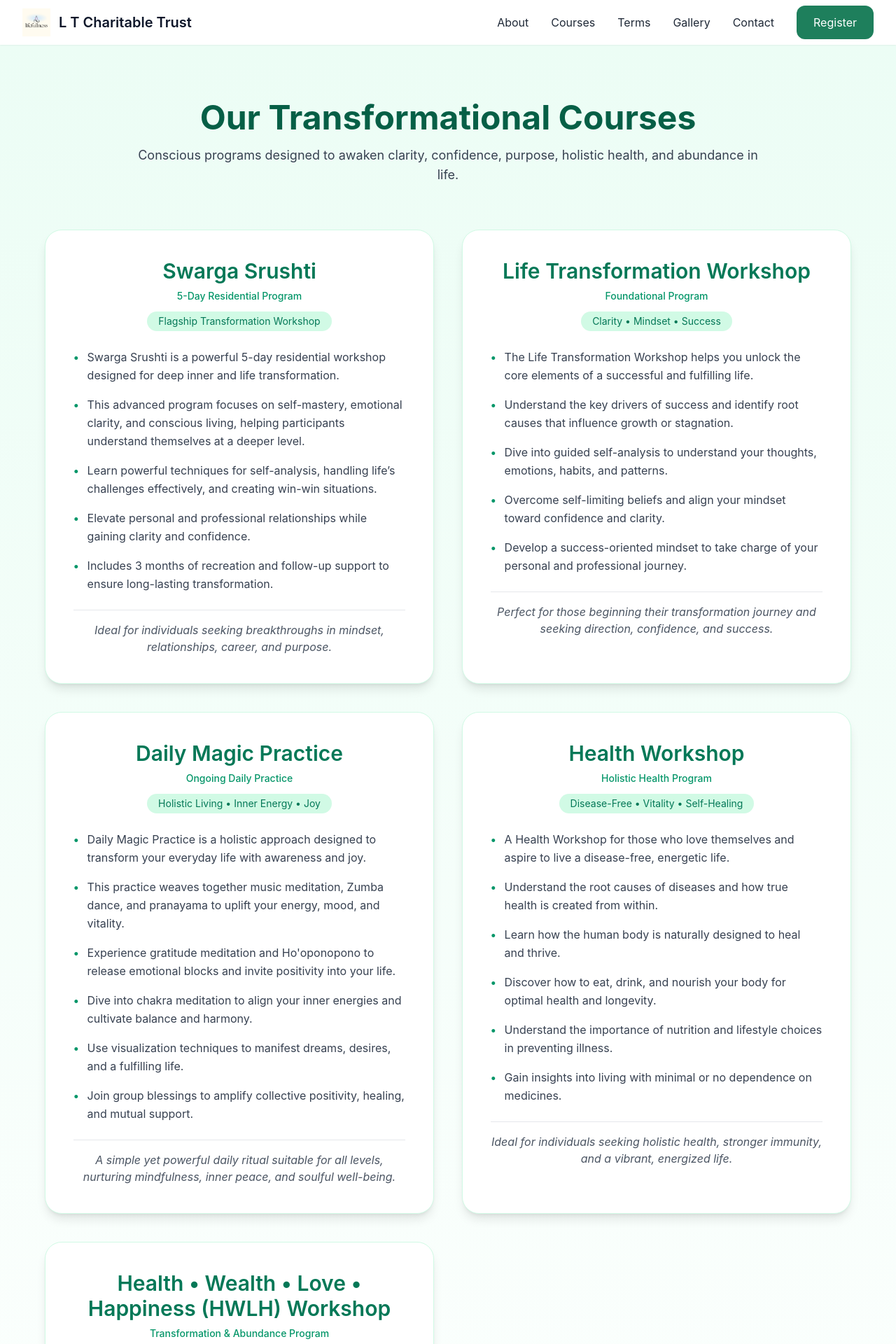
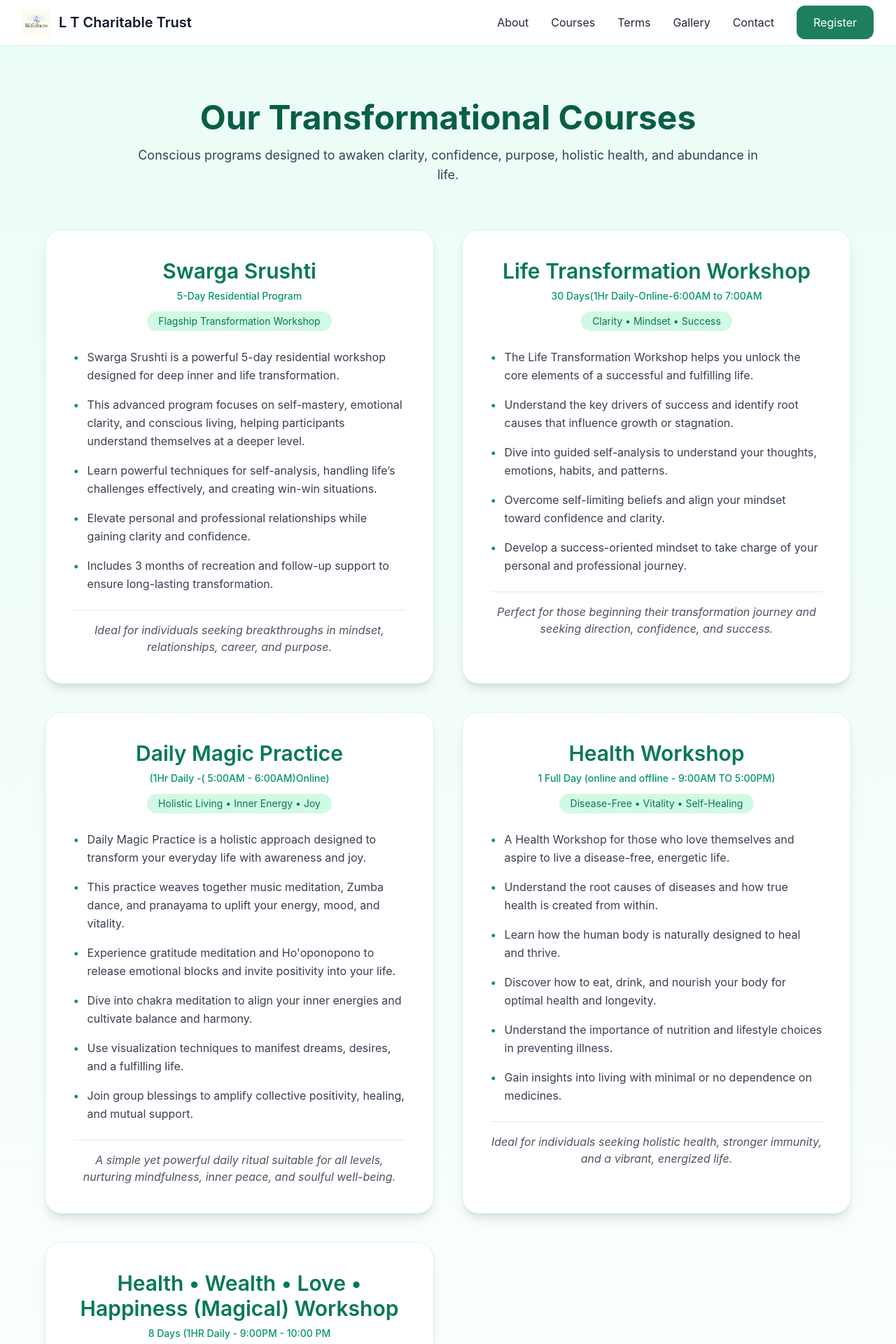
Before and after one commit to saqeeb66/trust_client, a React (Vite) app: page /courses in a window 1280 px wide. Shown: the top 1920 px of the page at 70% size. Built offline with nearby package versions, Linux system fonts and the light colour scheme.

Commit message:
Update Courses.jsx

```diff
--- a/src/pages/Courses.jsx
+++ b/src/pages/Courses.jsx
@@ -20,7 +20,7 @@ const courses = [
   {
     slug: "life-transformation",
     title: "Life Transformation Workshop",
-    duration: "Foundational Program",
+    duration: "30 Days(1Hr Daily-Online-6:00AM to 7:00AM",
     highlight: "Clarity • Mindset • Success",
     description: [
       "The Life Transformation Workshop helps you unlock the core elements of a successful and fulfilling life.",
@@ -33,9 +33,9 @@ const courses = [
       "Perfect for those beginning their transformation journey and seeking direction, confidence, and success.",
   },
   {
-    slug: "daily-magic-practice",
+    slug: "daily-magic-practice(Free)",
     title: "Daily Magic Practice",
-    duration: "Ongoing Daily Practice",
+    duration: "(1Hr Daily -( 5:00AM - 6:00AM)Online)",
     highlight: "Holistic Living • Inner Energy • Joy",
     description: [
       "Daily Magic Practice is a holistic approach designed to transform your everyday life with awareness and joy.",
@@ -51,7 +51,7 @@ const courses = [
   {
     slug: "health-workshop",
     title: "Health Workshop",
-    duration: "Holistic Health Program",
+    duration: "1 Full Day (online and offline - 9:00AM TO 5:00PM)",
     highlight: "Disease-Free • Vitality • Self-Healing",
     description: [
       "A Health Workshop for those who love themselves and aspire to live a disease-free, energetic life.",
@@ -66,8 +66,8 @@ const courses = [
   },
   {
     slug: "hwlh-workshop",
-    title: "Health • Wealth • Love • Happiness (HWLH) Workshop",
-    duration: "Transformation & Abundance Program",
+    title: "Health • Wealth • Love • Happiness (Magical) Workshop",
+    duration: "8 Days (1HR Daily - 9:00PM - 10:00 PM",
     highlight: "Quantum Science • Manifestation • Chakras",
     description: [
       "The Health Wealth Love & Happiness Workshop unlocks the secrets to holistic success and abundance.",
```
